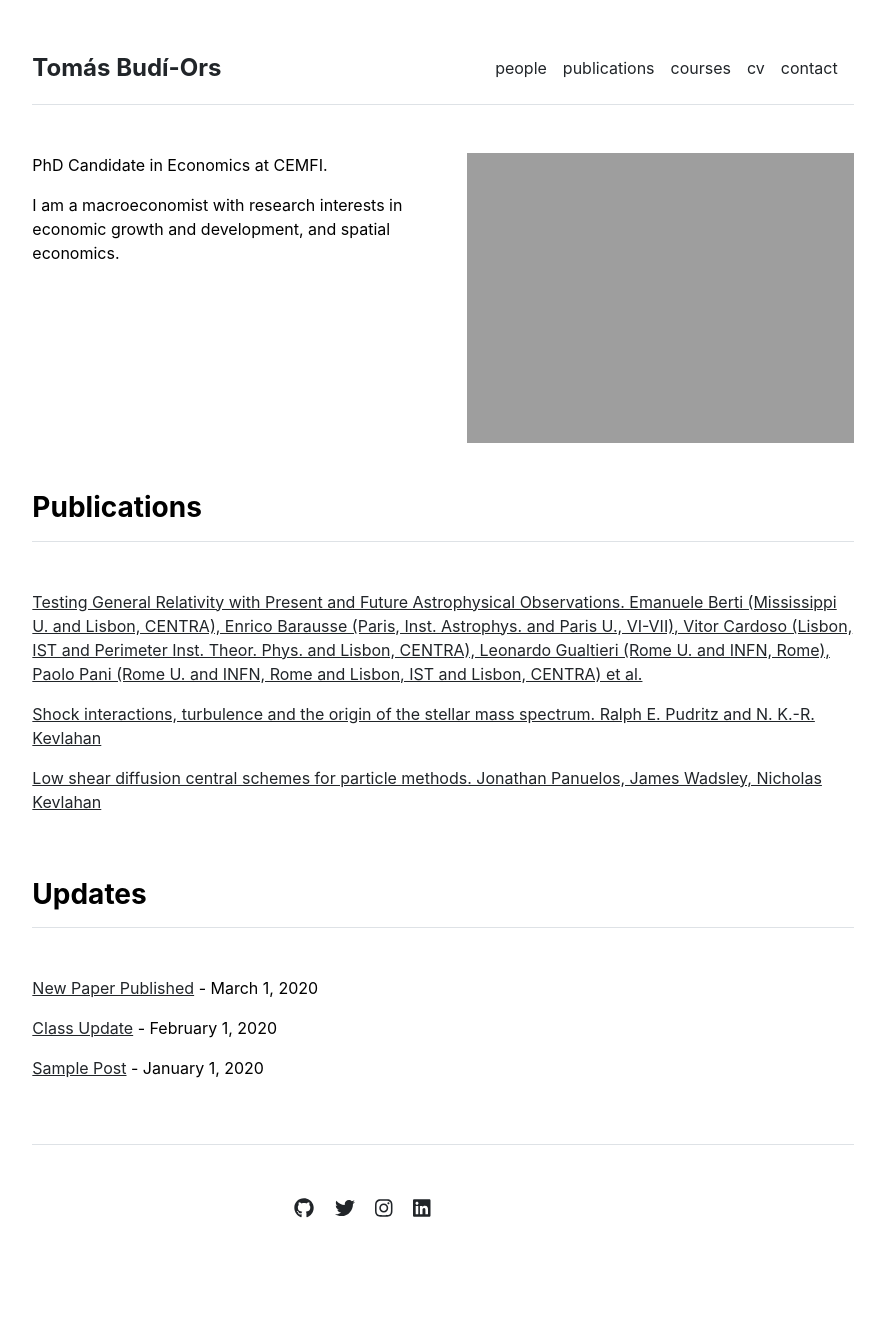
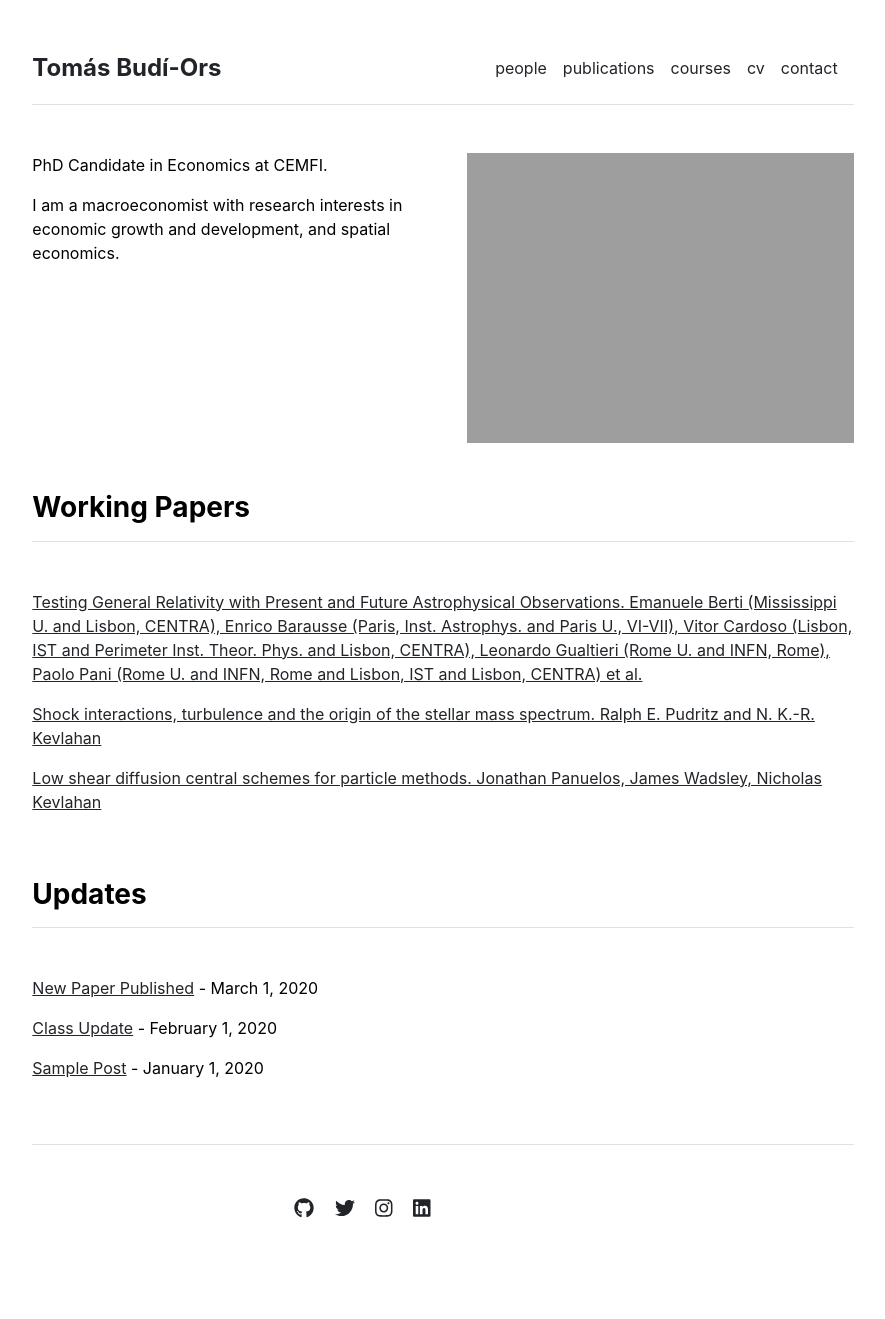
Before and after one commit to tomas-budi-ors/tomas-budi-ors.github.io, a Jekyll site: the page built from index.md, in a window 1280 px wide. Shown: the whole page, without its empty margins (197-1082 px from the left). Built offline with Jekyll 4.4.1, drawn with Linux system fonts in a browser that asks for light colours.

Commit message:
Update working_papers.html
Update title to reflect "Working Papers"

```diff
--- a/_includes/working_papers.html
+++ b/_includes/working_papers.html
@@ -1,6 +1,6 @@
 <div class="row g-5 mb-5">
   <div>
-    <h3 class="fw-bold border-bottom pb-3 mb-5">Publications</h3>
+    <h3 class="fw-bold border-bottom pb-3 mb-5">Working Papers</h3>
     {% if page.title == "Home" %}
       {% for item in site.data.working_papers.featured %}
         <p><a href="{{ item.url }}">{{ item.name }}</a></p>
```
